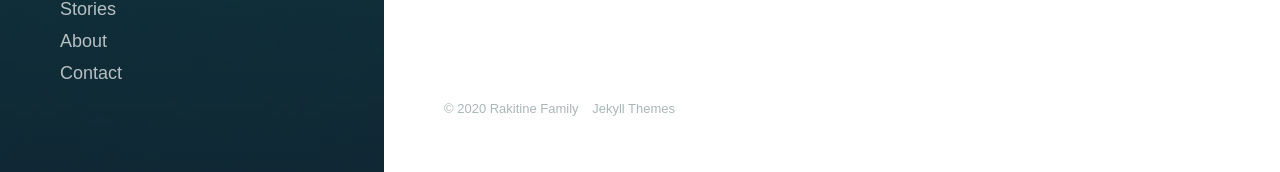
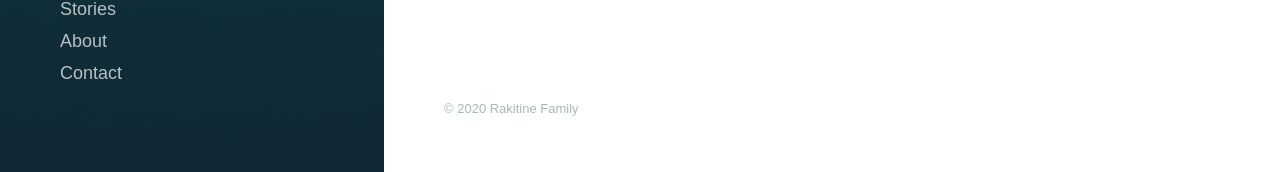
Before and after one commit to orakitine/rakitine-family, a Jekyll site: the page built from index.html, in a window 1280 px wide and 900 px high, scrolled down 133 px. Shown: the part 725-897 px from the top of the window. Built offline with Jekyll 4.4.1, drawn with Linux system fonts in a browser that asks for light colours; nearby versions of some CDN libraries; some web fonts are replaced; the list of posts is cut into pages by our own code.

Commit message:
Moves stories index page and fixes footer

```diff
--- a/_data/settings.yml
+++ b/_data/settings.yml
@@ -11,7 +11,7 @@
 menu_settings:
   menu_items:
     - title: 'Stories'
-      url: '/stories/'
+      url: '/stories'
     - title: 'About'
       url: '/about'
     - title: 'Contact'
--- a/_includes/footer.html
+++ b/_includes/footer.html
@@ -1,8 +1,5 @@
 <footer class="footer">
-
 	<div class="footer__copyright">
-		<span>© {{ 'now' | date: "%Y" }} {{ site.data.settings.basic_settings.site_title }}</span>
-		<a href="https://jekyllthemes.io" target="_blank">Jekyll Themes</a>
+		<span>© 2020 {{ site.data.settings.basic_settings.site_title }}</span>
 	</div>
-
 </footer>
```
Also changed, not shown: stories.html (renamed from _stories/index.html).
